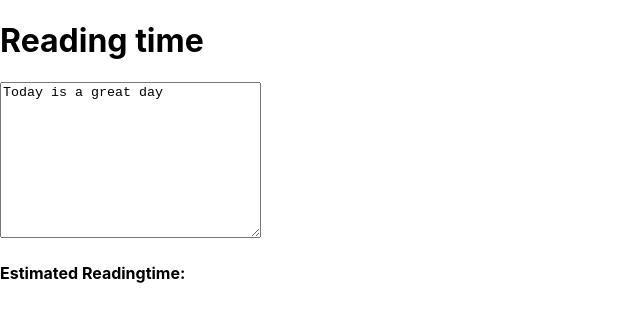
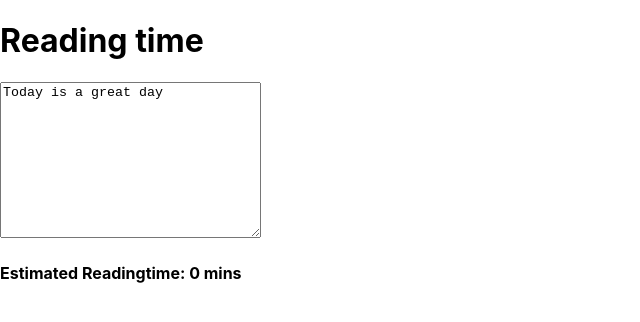
Before and after one commit to dedanmsafari/readingtimeApp, a React (Create React App) app: page / in a window 1280 px wide. Shown: the top 322 px of the page, without its empty margins (0-640 px from the left). Built offline with nearby package versions, Linux system fonts and the light colour scheme.

Commit message:
updated the reading time component

```diff
--- a/src/components/readingtime.jsx
+++ b/src/components/readingtime.jsx
@@ -1,8 +1,6 @@
 import React, { Component } from "react";
 class ReadingTime extends Component {
-//   static propTypes = {
-//       wordsPerMinute:React.propTypes.number
-//   }
+
 
   static defaultProps = {
       wordsPerMinute: 270
@@ -12,8 +10,21 @@ class ReadingTime extends Component {
     readTime: 0
 };
 
-componentDidUpdate(prevProps, prevState) {
+componentDidMount() {
+  this.updateReadingTime(this.props);
 
+
+}
+componentDidUpdate(prevProps) {
+  if (this.props.text !== prevProps.text) {
+    this.updateReadingTime(this.props);
+
+  }
+}
+updateReadingTime(props){
+  const words = this.countWords(props.text)
+  const readTime = Math.round(words/props.wordsPerMinute)
+  this.setState({ readTime});
 }
 
 countWords(text){
@@ -22,11 +33,7 @@ countWords(text){
 
   render() {
     return (
-        <div className="col-md-6">
-        <div className="readtime">
-          <h4>Estimated Readingtime:</h4>
-        </div>
-      </div>
+          <h4>Estimated Readingtime: {this.state.readTime} mins</h4>
     );
   }
 }
```
